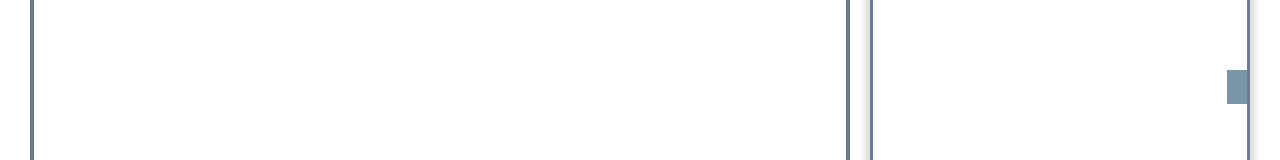
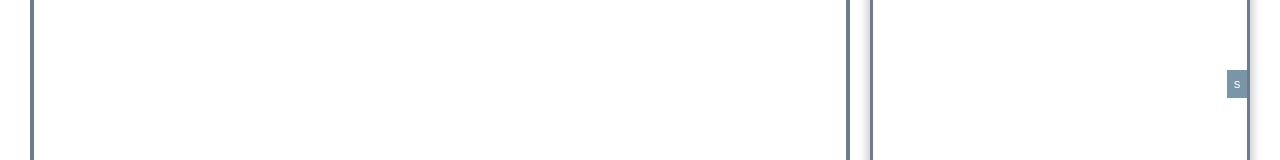
Before and after one commit to jstn-ck/JKTrack, a Vue app in the folder timetrack/: page /#/timetrack in a window 1280 px wide. Shown: the part 231-391 px from the top of the page. Built offline with nearby package versions, Linux system fonts and the light colour scheme.

Commit message:
finished first note concept

```diff
--- a/timetrack/src/components/clock.vue
+++ b/timetrack/src/components/clock.vue
@@ -60,8 +60,8 @@ export default {
 .clock{
 	display: inline-block;
 	position: absolute;
-  right: 10px;
-  bottom: 10px;
+	right: 10px;
+	bottom: 10px;
 	margin-left: auto;
 	font-size: 28px;
 }
--- a/timetrack/src/components/note.vue
+++ b/timetrack/src/components/note.vue
@@ -1,6 +1,9 @@
 <template>
 	<div class="note">
-		<button class="note-settings"></button>
+		<div :class="{open: isOpen}" class="note-settings">
+			<button @click="openSettings" class="open-settings">s</button>
+			<button @click="deleteNote" class="delete-note">Löschen</button>
+		</div>
 		<h4 class="note-title">Notizen</h4>
 		<div class="note-tabs">
 			<ul class="tablist">
@@ -18,12 +21,15 @@
 <script>
 import { v4 as uuidv4 } from 'uuid';
 
+var nbtn = document.getElementsByClassName("new-note-tab");
+
 export default {
 data () {
 		return {
 			notes: [],
 			activeId: null,
 			tabCount: 0,
+			isOpen: false,
 		}
 	},
 
@@ -49,9 +55,11 @@ data () {
 			var tabCount = Object.keys(this.notes).length
 			if(tabCount <= 6) {
 				this.addNote();
+				if(tabCount <= 6) {
+					nbtn[0].classList.add('hidden');
+				}
 			} else {
-				alert('Tab limit erreicht');
-				return;
+				nbtn[0].classList.add('hidden');
 			}
 		},
 		addNote() {
@@ -64,6 +72,17 @@ data () {
 			this.activateNote(id);
 			this.saveNote();
 		},
+		deleteNote() {
+			this.isOpen = false;
+
+			if(this.activeNote !== undefined) {
+				const noteIndex = this.notes.indexOf(this.activeNote);
+				this.notes.splice(noteIndex, 1);
+				this.saveNote();
+				nbtn[0].classList.remove('hidden');
+			}
+		},
+
 		activateNote(id) {
 			this.activeId = id;
 		},
@@ -74,11 +93,23 @@ data () {
 		saveNote() {
 			const parsed = JSON.stringify(this.notes);
 			localStorage.setItem('notes', parsed);
+		},
+
+		openSettings() {
+			this.isOpen = !this.isOpen;
 		}
 	}
 };
 </script>
 <style scoped lang="scss">
+button {
+	border: 0;
+	outline: 0;
+}
+
+.hidden {
+	display: none !important;
+}
 .note {
 	position: relative;
 	display: inline-block;
@@ -95,22 +126,54 @@ data () {
 	.note-settings {
 		display: inline-block;
 		position: absolute;
-		width: 20px;
-		height: 20px;
+		min-width: 20px;
+		height: 30px;
 		top: 30%;
-		right: 15px;
+		right: 0;
 		border: 0;
 		outline: 0;
-		cursor: pointer;
-		background-color: #fff;
+		background-color: $white;
+		z-index: 999;
+		transition: 0.3s ease;
 
-		&::before {
-			content: '';
+		.open-settings {
 			position: absolute;
-			width: 55px;
+			background-color: $lightblue;
 			top: 0;
-			height: 34px;
-			background-color: $lightblue;
+			left: 0;
+			min-width: 20px;
+			color: $white;
+			height: 28px;
+			cursor: pointer;
+		}
+
+		.delete-note {
+			margin-left: 50px;
+			position: absolute;
+			top: 50%;
+			transform: translateY(-50%);
+			outline: 0;
+			cursor: pointer;
+			background-color: transparent;
+			transition: 0.35s ease;
+			border: 0;
+			opacity: 0;
+
+			&:hover {
+				display: inline-block;
+				color: red;
+			}
+		}
+
+		&.open {
+			min-width: 130px;
+			max-height: 34px;
+			border: 1px solid $lightblue;
+			border-right: 0;
+
+			.delete-note {
+				opacity: 1;
+			}
 		}
 	}
 
@@ -137,6 +200,12 @@ data () {
 			outline: 0;
 			cursor: pointer;
 			background-color: #fff;
+
+			&:disabled {
+				&::before,&::after {
+					background-color: lightgrey;
+				}
+			}
 
 			&::before,&::after {
 				content: '';
--- a/timetrack/src/components/timetracking.vue
+++ b/timetrack/src/components/timetracking.vue
@@ -25,7 +25,6 @@ export default {
 <style lang="scss" scoped>
 .timetrack {
   display: flex;
-  justify-content: center;
 
   .projects {
     margin: 20px 20px 0 0;
```
